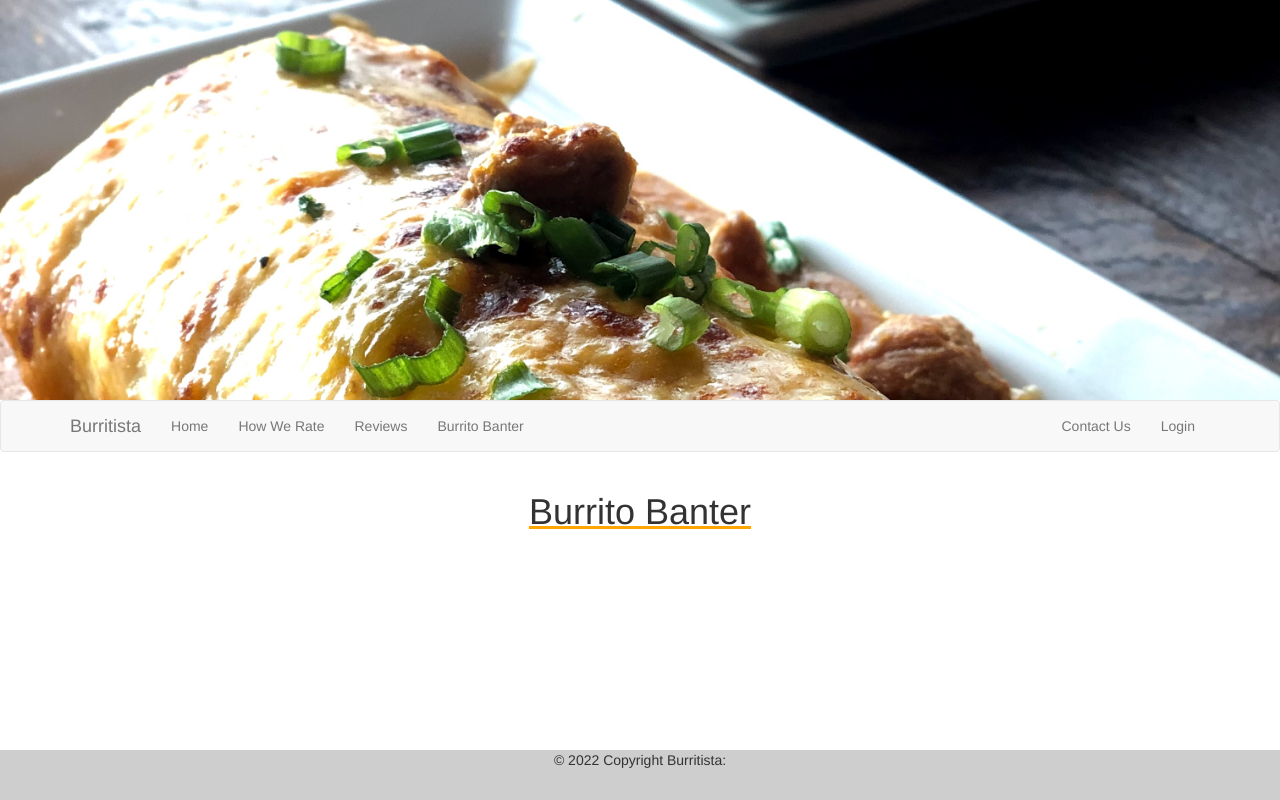
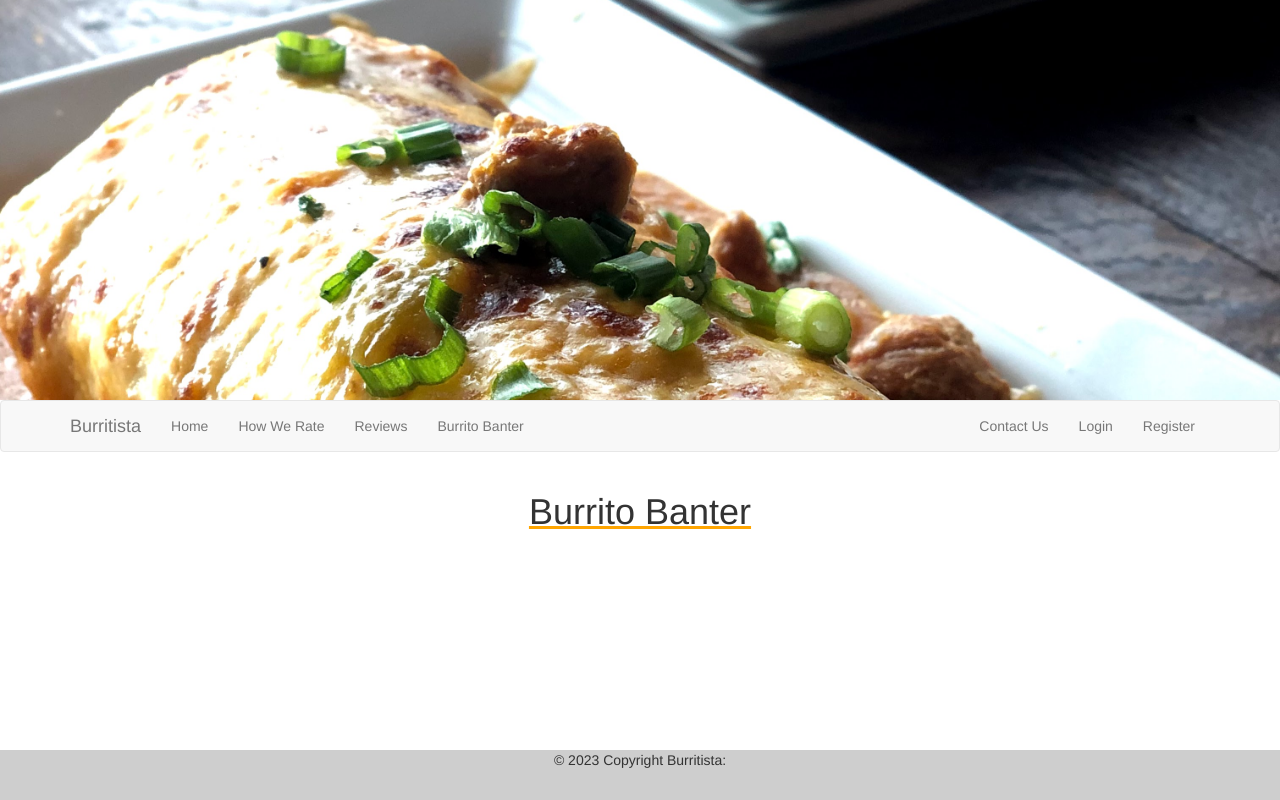
Before and after one commit to apfrancis1992/burritista, a Flask app: page /burrito_banter in a window 1280 px wide. Run offline with Flask 3, Linux system fonts and the light colour scheme; data that the repository does not hold is empty; some libraries are stand-ins or nearby versions.

Commit message:
Added register bar to the navbar

```diff
--- a/app/templates/base.html
+++ b/app/templates/base.html
@@ -31,6 +31,7 @@
                     <li><a href="{{ url_for('contact') }}">Contact Us</a></li>
                     {% if current_user.is_anonymous %}
                     <li><a href="{{ url_for('login') }}">Login</a></li>
+                    <li><a href="{{ url_for('register') }}">Register</a></li>
                     {% else %}
                     <li class="dropdown">
                         <a href="#" class="dropdown-toggle" data-toggle="dropdown">Admin <span class="caret"></span></a>
@@ -71,7 +72,7 @@
 <footer>
   <!-- Copyright -->
   <div>
-    © 2022 Copyright Burritista:
+    © 2023 Copyright Burritista:
   </div>
   <!-- Copyright -->
 </footer>
```
